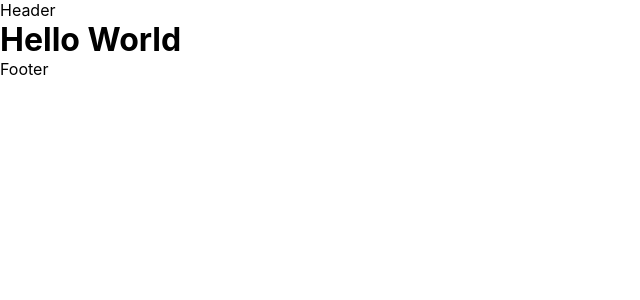
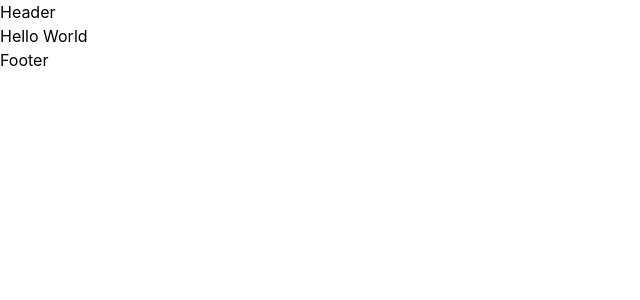
Before and after one commit to shikosai32/shikosai.net, a Next.js app: page / in a window 1280 px wide. Shown: the top 300 px of the page, without its empty margins (0-640 px from the left). Built offline with nearby package versions, Linux system fonts and the light colour scheme.

Commit message:
➕ (Add): tailwindcss

```diff
--- /dev/null
+++ b/postcss.config.js
@@ -0,0 +1,6 @@
+module.exports = {
+  plugins: {
+    tailwindcss: {},
+    autoprefixer: {},
+  },
+}
--- a/src/styles/global.scss
+++ b/src/styles/global.scss
@@ -1,3 +1,7 @@
+@import "tailwindcss/base";
+@import "tailwindcss/components";
+@import "tailwindcss/utilities";
+
 html, body {
   font-family: -apple-system, BlinkMacSystemFont, Segoe UI, Roboto, Oxygen,
     Ubuntu, Cantarell, Fira Sans, Droid Sans, Helvetica Neue, sans-serif;
--- /dev/null
+++ b/tailwind.config.js
@@ -0,0 +1,9 @@
+module.exports = {
+  content: [
+    "./src/**/*.{ts,tsx}"
+  ],
+  theme: {
+    extend: {},
+  },
+  plugins: [],
+}
```
Also changed, not shown: package.json (+6 -3 lines), 1 other file (tests, documents, lock files or other folders).
